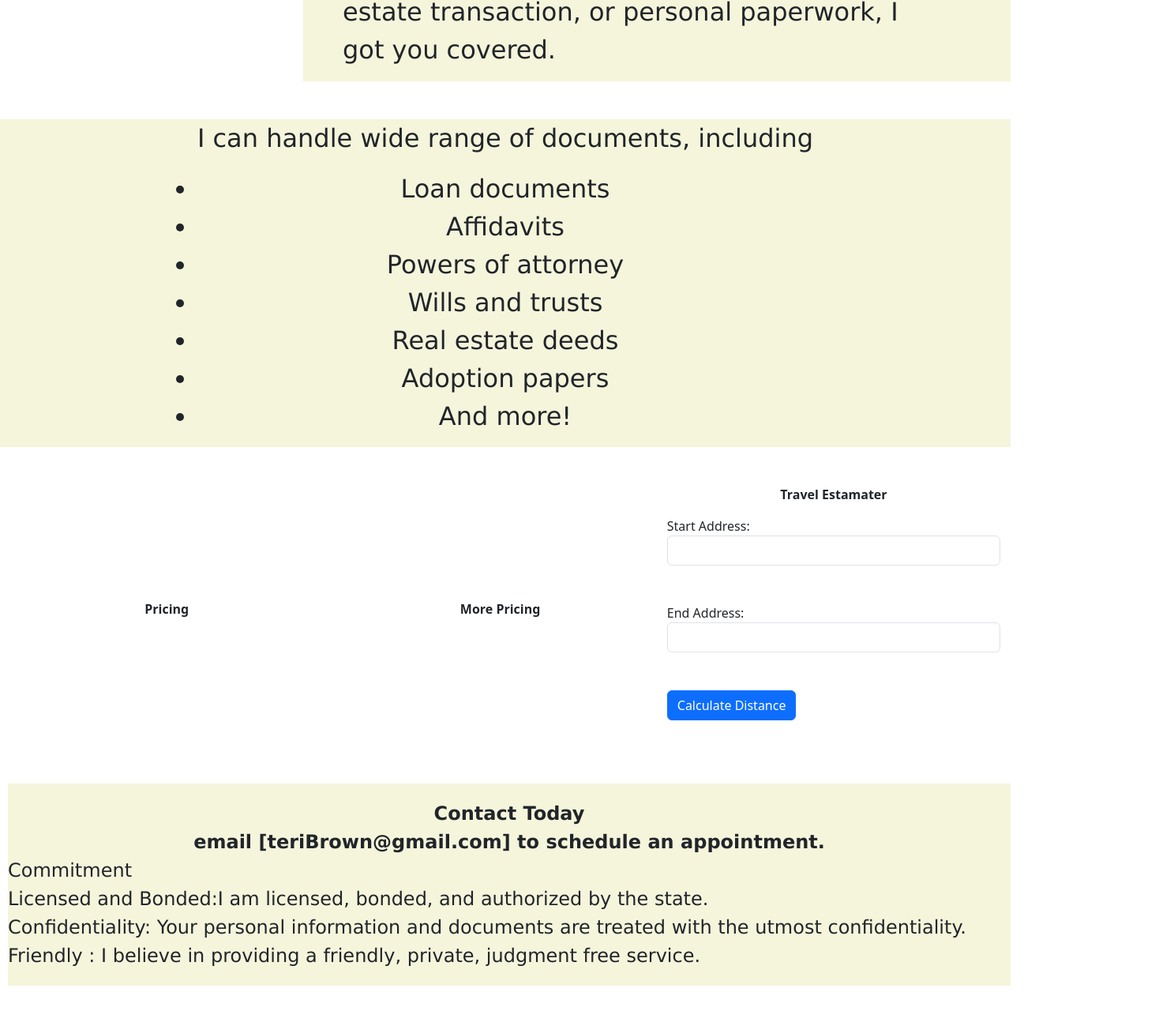
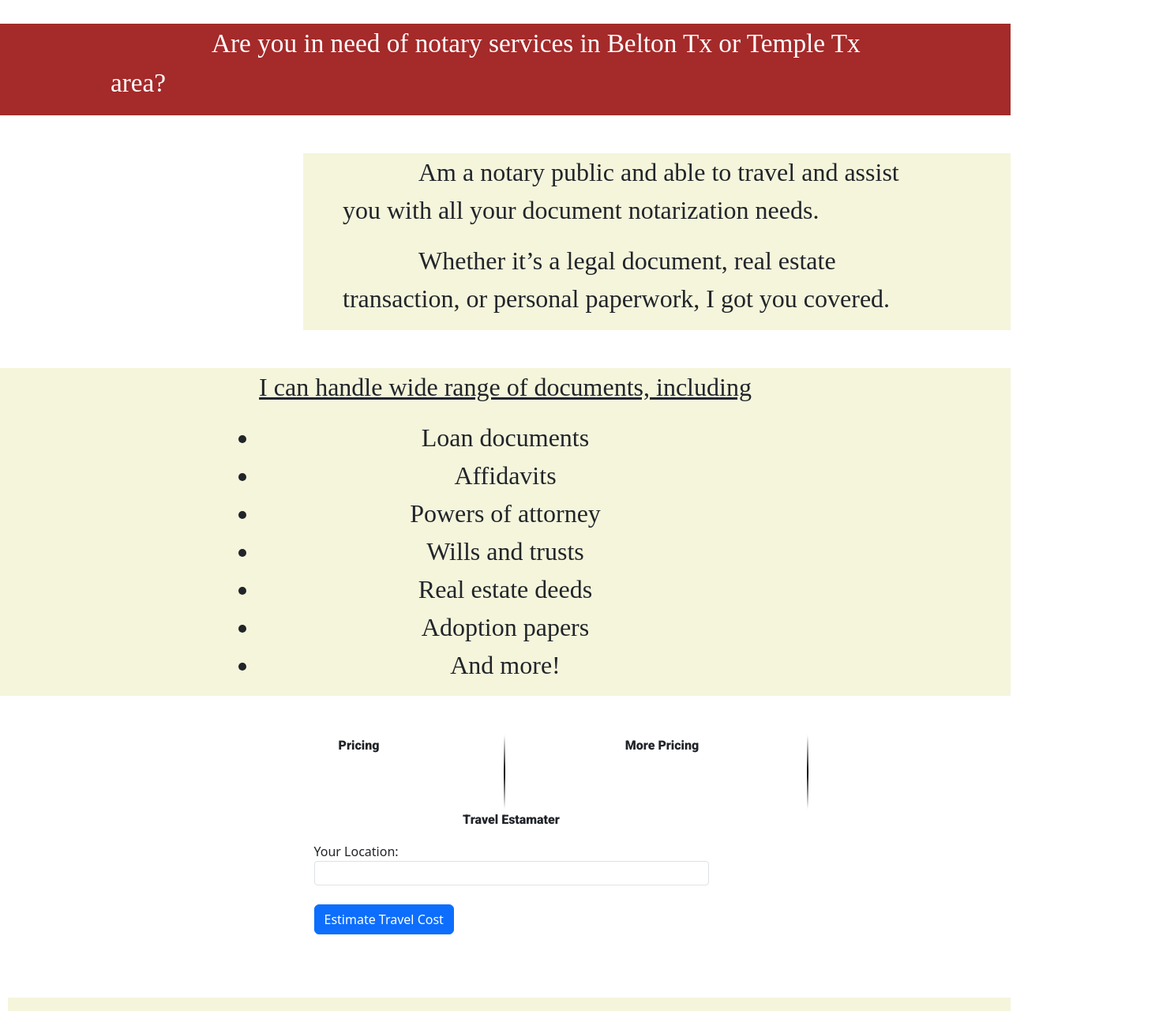
Before and after one commit to SINYDude/TeriNotary, a plain HTML site: page Index.html in a window 1280 px wide. Shown: the part 1041-2321 px from the top of the page at 79% size, 1487 px wide, since content can reach past the window. Before the commit the page ends 2289 px from the top, so only its background shows below. Drawn offline with nearby package versions, Linux system fonts and the light colour scheme; some packages are replaced by stand-ins of ours.

Commit message:
getting closer to end

```diff
--- a/Index.html
+++ b/Index.html
@@ -11,6 +11,9 @@
     <link rel="preconnect" href="https://fonts.gstatic.com" crossorigin>
     <link href="https://fonts.googleapis.com/css2?family=Dancing+Script:wght@400..700&display=swap" rel="stylesheet">
 
+    <link rel="preconnect" href="https://fonts.googleapis.com">
+    <link rel="preconnect" href="https://fonts.gstatic.com" crossorigin>
+    <link href="https://fonts.googleapis.com/css2?family=Roboto:ital,wght@0,100;0,300;0,400;0,500;0,700;0,900;1,100;1,300;1,400;1,500;1,700;1,900&display=swap" rel="stylesheet">
 
 
     <link href="https://cdn.jsdelivr.net/npm/bootstrap@5.3.3/dist/css/bootstrap.min.css" rel="stylesheet" integrity="sha384-QWTKZyjpPEjISv5WaRU9OFeRpok6YctnYmDr5pNlyT2bRjXh0JMhjY6hW+ALEwIH" crossorigin="anonymous">
@@ -65,7 +68,7 @@
     <div class="flexMidbody">
 
         <div>
-            <p id="Services">I can handle wide range of documents, including</p>
+            <p id="Services"> <u>I can handle wide range of documents, including </u> </p>
 
             <ul class="bodyList" >
                 <li>Loan documents</li>
@@ -82,28 +85,30 @@
 
 
     <div class="flex-pricesBar">
-        <div class="flex-pricesBarInner">
-            <p> <b>Pricing</b> </p>
+
+        <div class="boxBorder">
+            <div class="flex-pricesBarInner">
+                <p class="roboto-bold"> <b>Pricing</b> </p>
+            </div>
         </div>
 
-        <div class="flex-pricesBarInner">
-            <p> <b>More Pricing</b> </p>
+        <div class="boxBorder">
+            <div class="flex-pricesBarInner">
+                <p class="roboto-bold"> <b>More Pricing</b> </p>
+            </div>
+        </div>
 
 
-        </div>
+        <div class="flex-pricesBarInner">
+            <p id="travelCalc"  class="roboto-bold" style="width: 500px;"> <b>Travel Estamater</b></p>
+                <form id="addressForm">
 
-        <div class="flex-pricesBarInner">
-            <p id="travelCalc"> <b>Travel Estamater</b></p>
-
-            <form id="addressForm">
-                <label for="startAddress">Start Address:</label><br>
-                <input type="text" class="form-control" id="startAddress" name="startAddress" required><br><br>
-                <label for="endAddress">End Address:</label><br>
-                <input type="text"  class="form-control" id="endAddress" name="endAddress" required><br><br>
-                <button type="button" class="btn btn-primary mb-3" onclick="calculateDistance()">Calculate Distance</button>
-            </form>
+                    <input type="hidden" class="form-control" id="startAddress" name="startAddress" value="3360 W US Hwy 190 Service Rd, Belton, TX 76513" required>
+                    <label for="endAddress">Your Location:</label>
+                    <input type="text"  class="form-control  form-control-sm" id="endAddress" name="endAddress" required></form><br>
+                    <button type="button" class="btn btn-primary mb-3" onclick="calculateDistance()">Estimate Travel Cost</button>
+                </form>
             <p id="totalDistance"></p>
-
         </div>
     </div>
 
--- a/style.css
+++ b/style.css
@@ -12,6 +12,33 @@ h1 {
   font-weight: <weight>;
   font-style: normal;
 }
+
+
+.roboto-light {
+    font-family: "Roboto", sans-serif;
+    font-weight: 300;
+    font-style: normal;
+}
+
+.roboto-regular {
+    font-family: "Roboto", sans-serif;
+    font-weight: 400;
+    font-style: normal;
+  }
+
+  .roboto-medium {
+    font-family: "Roboto", sans-serif;
+    font-weight: 500;
+    font-style: normal;
+  }
+
+  .roboto-bold {
+    font-family: "Roboto", sans-serif;
+    font-weight: 700;
+    font-style: normal;
+  }
+
+
 
 body {
     display: flex;
@@ -41,13 +68,13 @@ body {
 .flex-headerMain {
 
     display: flex;
-
+    flex-wrap: wrap;
 
     align-items: flex-start;
     justify-content:left;
     gap: 0;
     font-size: 2rem;
-
+    font-family: roboto-light;
 
     h1 {
         /* font-family: 'Trebuchet MS', 'Lucida Sans Unicode', 'Lucida Grande', 'Lucida Sans', Arial, sans-serif; */
@@ -95,27 +122,28 @@ ul.bodyList{
     display: flex;
     flex-direction: column;
     align-items: center;
-    font-size: 3em;
-    text-indent: 3px;
+    font-size: 2.6vw;
     background-color: brown;
+
+    font-family: roboto-light;
+
     p {
 
         text-indent: 8rem;
 
-        font-family: Verdana, sans-serif;
+
         color: white;
     }
 }
 
 
-
-
 .flex-body{
     display: flex;
     flex-direction: column;
+
+
     /* align Body */
     align-items:flex-end;
-
 }
 
 
@@ -129,9 +157,11 @@ ul.bodyList{
     padding-left: 50px;
 
     background-color: beige;
+    font-family: roboto-light;
+
     p {
         margin-right: 100px;
-        font-family: Verdana, sans-serif;
+
     }
 }
 
@@ -140,10 +170,11 @@ ul.bodyList{
     flex-direction: column;
     background-color: beige;
     text-align: center;
+
     /* align Body */
     align-items:center;
 
-    font-family: Verdana, sans-serif;
+    font-family: roboto-light;
     font-size: 2em;
     padding-bottom: 15px;
 }
@@ -152,16 +183,32 @@ ul.bodyList{
 .flex-pricesBar {
     display: flex;
     flex-direction: row;
-    align-items: center;
+    flex-wrap: wrap;
+    justify-content: center;
+
 }
 
 .flex-pricesBarInner {
-    width: 33%;
+
+    margin-left: 15px;
     p {
         text-align: center;
     }
+
 }
 
+.boxBorder {
+	width: 30vw;
+	font-size: 1em;
+	line-height: 1.5em;
+	font-weight: 200;
+	padding: 0 4vw 4vw;
+	border-right: 2px;
+	border-left: 0;
+	border-style: solid;
+/* 	border-image: linear-gradient(to bottom, #ccc, #555 66%, #181818) 1 100%; */
+	border-image: linear-gradient(to bottom, white, black, white) 1 100%;
+}
 
 .flex-bodyClose {
     display: flex;
@@ -171,7 +218,7 @@ ul.bodyList{
     /* align Body */
     align-items:left;
     margin-left: 10px;
-    font-family: Verdana, sans-serif;
+    font-family: roboto-light;
     font-size: 1.5em;
     padding-top: 20px;
     padding-bottom: 20px;
```
